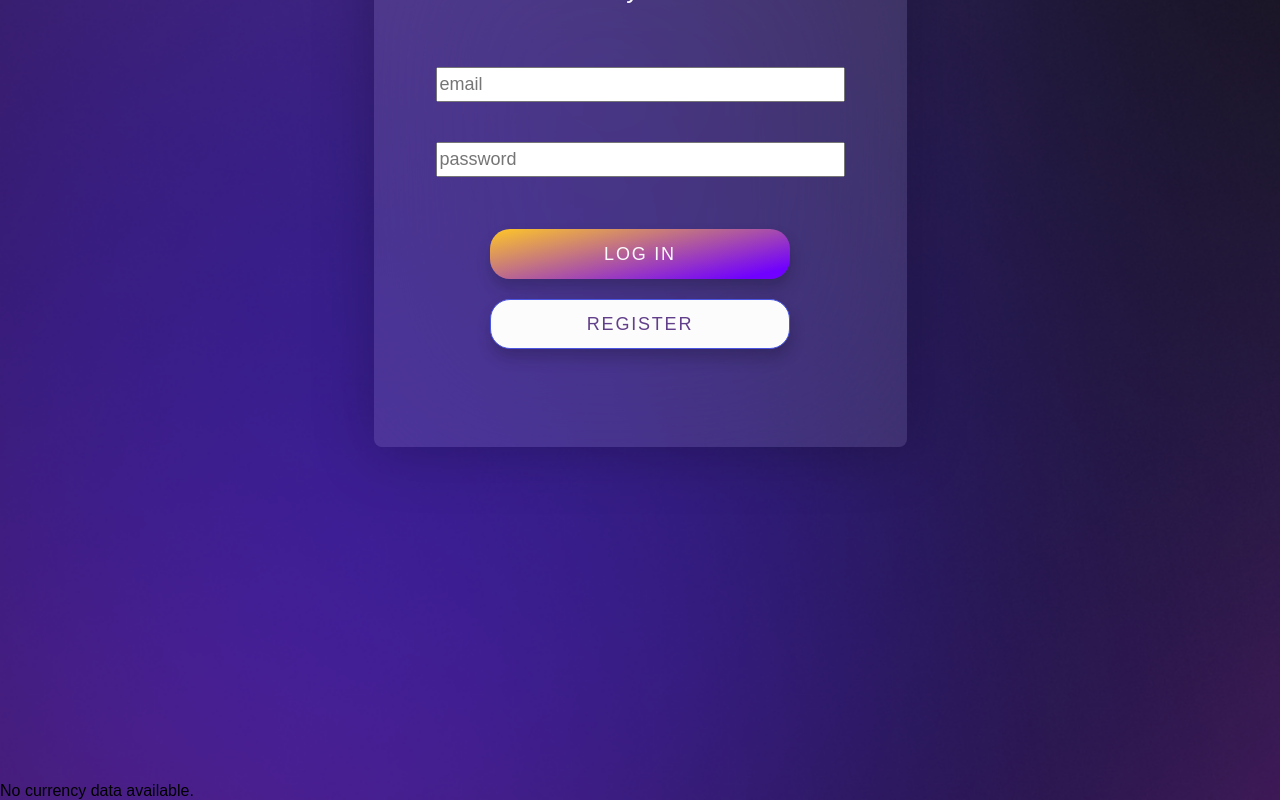
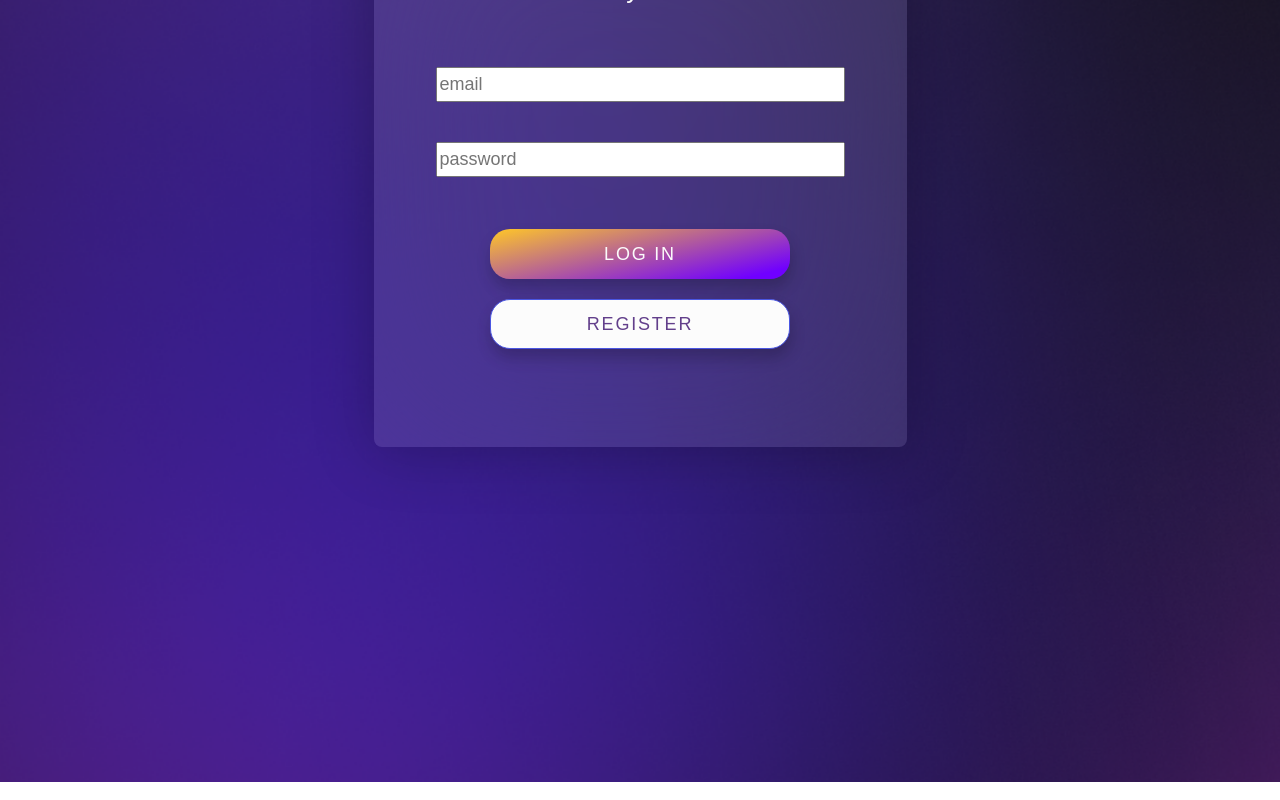
Before and after one commit to Oleksandr-Zhunkin/money-guard, a React (Vite) app: page /login in a window 1280 px wide. Shown: the part 458-1258 px from the top of the page. Built offline with nearby package versions, Linux system fonts and the light colour scheme; no server answers.

Commit message:
fix_balance

```diff
--- a/src/App.jsx
+++ b/src/App.jsx
@@ -16,7 +16,6 @@ import Loader from "./components/Loader/Loader";
 import { refreshThunk } from "./redux/auth/operations";
 import { selectIsRefresh } from "./redux/auth/selectors";
 import useRespons from "./hooks/useRespons.js";
-import CurrencyTab from "./pages/CurrencyTab/CurrencyTab";
 import Currency from "./components/Currency/Currency.jsx";
 
 function App() {
@@ -70,7 +69,6 @@ function App() {
             />
           </Routes>
           {/* </Container> */}
-          <CurrencyTab />
         </Section>
       )}
     </>
```
